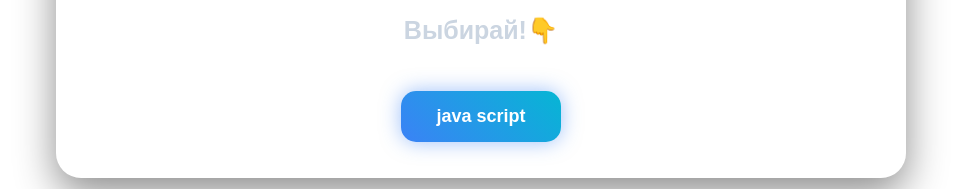
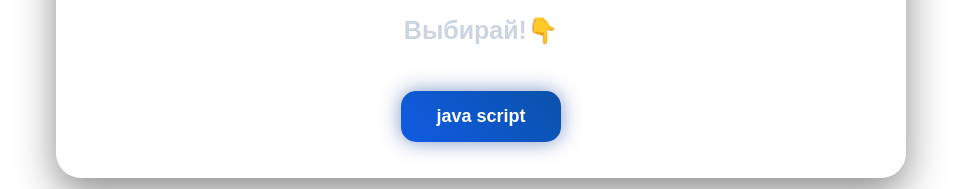
Before and after one commit to Kardcode/Kardcode, a plain HTML site: page python.html in a window 1280 px wide. Shown: the part 428-617 px from the top of the page, without its empty margins (159-1120 px from the left). Drawn offline with Linux system fonts and the light colour scheme.

Commit message:
Update python.html

```diff
--- a/python.html
+++ b/python.html
@@ -180,7 +180,7 @@ button:active{
 
 <div class="buttons">
 
-<button class="btn1" onclick="java()">
+<button class="btn4" onclick="java()">
     java script
 
 
```
